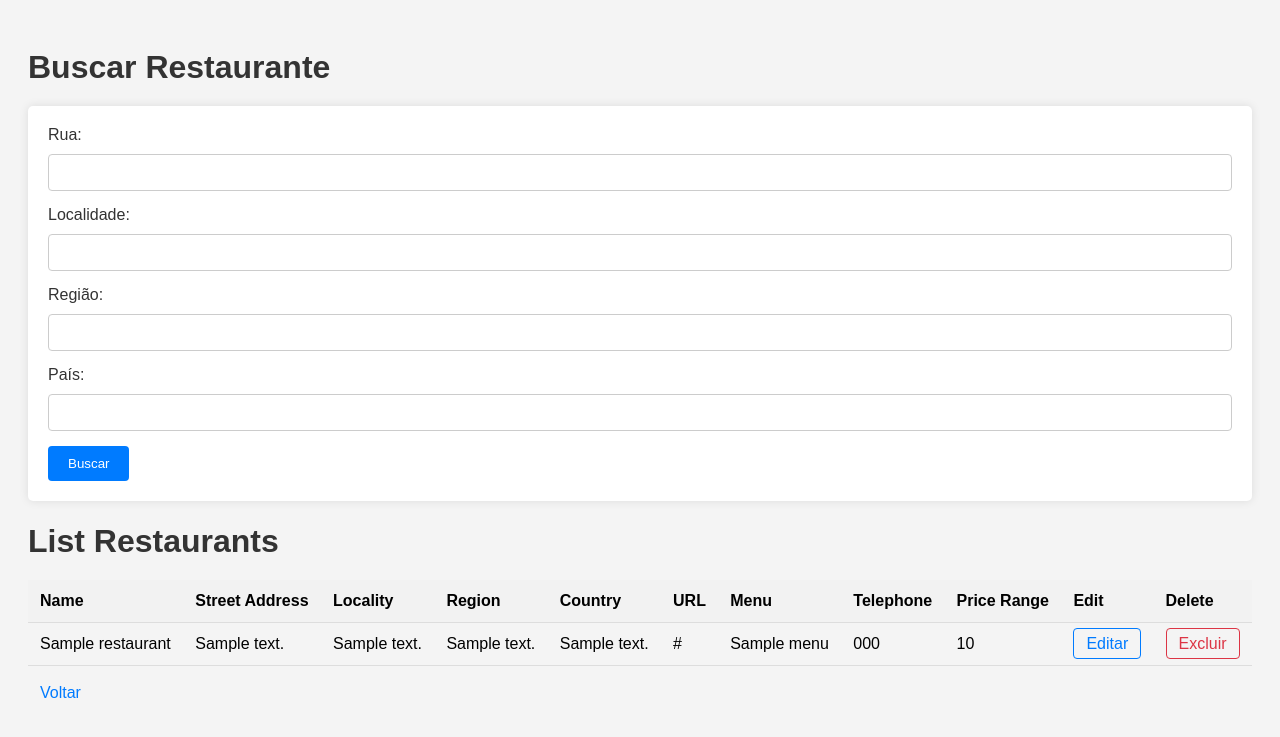
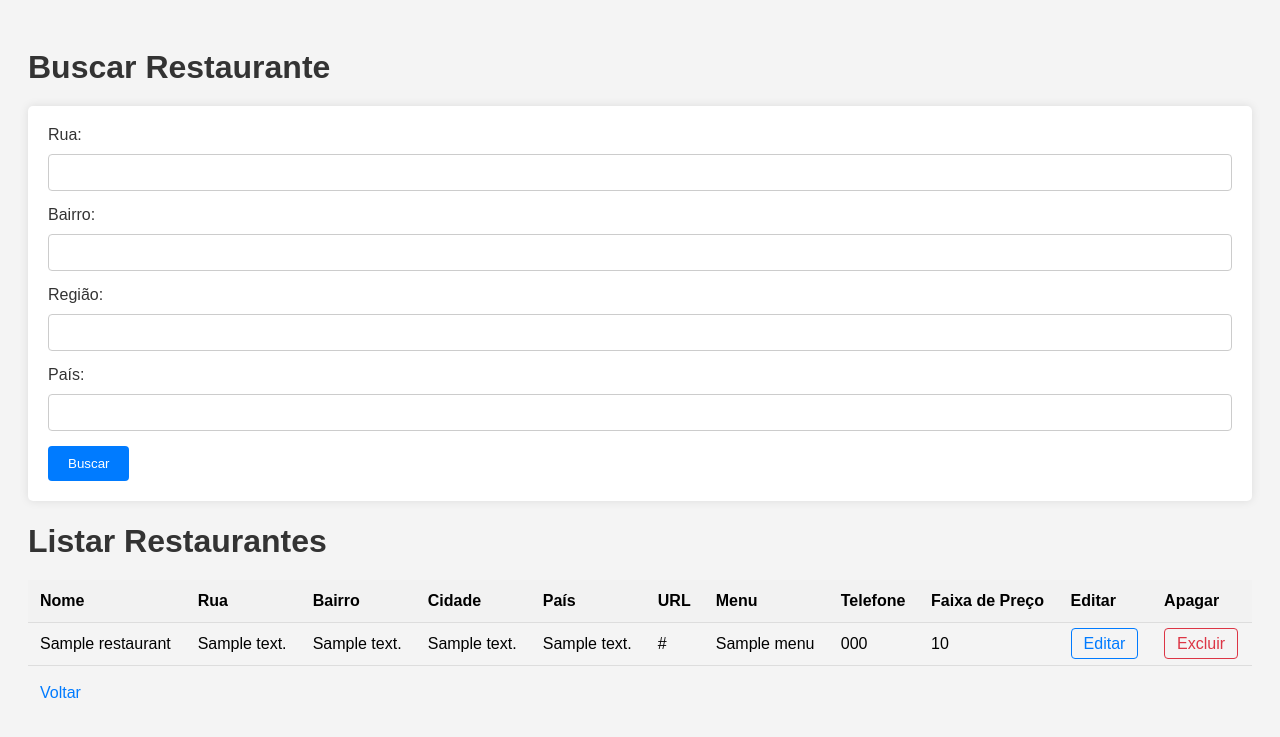
Before and after one commit to jonathsf/mba_restfull, a Flask app: page /buscar/ in a window 1280 px wide. Shown: the top 737 px of the page. Run offline with Flask 3, Linux system fonts and the light colour scheme; tables that the repository leaves empty hold one stand-in row (values such as "Sample post"); a database or web service that is not in the repository returns one stand-in record (values such as "Sample title"); data that the repository does not hold is empty; parts of the project's set-up code (start-up, migrations or seed data) failed here and were passed over.

Commit message:
Atualização de label

```diff
--- a/templates/find_restaurants_by_fields.html
+++ b/templates/find_restaurants_by_fields.html
@@ -80,6 +80,7 @@
             background-color: #0056b3;
             color: #fff;
             border-color: #0056b3;
+        }
     </style>
 </head>
 <body>
@@ -88,7 +89,7 @@
         <label for="streetAddress">Rua:</label>
         <input type="text" id="streetAddress" name="streetAddress">
 
-        <label for="addressLocality">Localidade:</label>
+        <label for="addressLocality">Bairro:</label>
         <input type="text" id="addressLocality" name="addressLocality">
 
         <label for="addressRegion">Região:</label>
@@ -99,21 +100,21 @@
 
         <button type="submit">Buscar</button>
     </form>
-    <h1>List Restaurants</h1>
+    <h1>Listar Restaurantes</h1>
     <table>
         <thead>
             <tr>
-                <th>Name</th>
-                <th>Street Address</th>
-                <th>Locality</th>
-                <th>Region</th>
-                <th>Country</th>
+                <th>Nome</th>
+                <th>Rua</th>
+                <th>Bairro</th>
+                <th>Cidade</th>
+                <th>País</th>
                 <th>URL</th>
                 <th>Menu</th>
-                <th>Telephone</th>
-                <th>Price Range</th>
-                <th>Edit</th>
-                <th>Delete</th>
+                <th>Telefone</th>
+                <th>Faixa de Preço</th>
+                <th>Editar</th>
+                <th>Apagar</th>
             </tr>
         </thead>
         <tbody>
--- a/templates/index.html
+++ b/templates/index.html
@@ -3,7 +3,7 @@
 <head>
     <meta charset="UTF-8">
     <meta name="viewport" content="width=device-width, initial-scale=1.0">
-    <title>List Restaurants</title>
+    <title>Principal</title>
     <style>
         body {
             font-family: Arial, sans-serif;
```
Also changed, not shown: templates/list_restaurants.html (+11 -11 lines).
